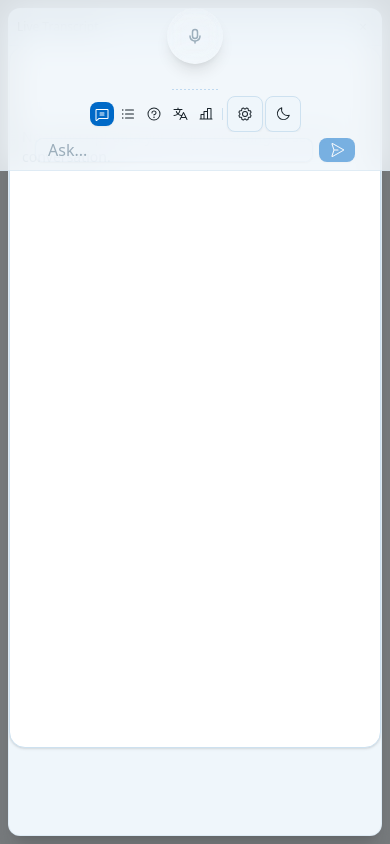
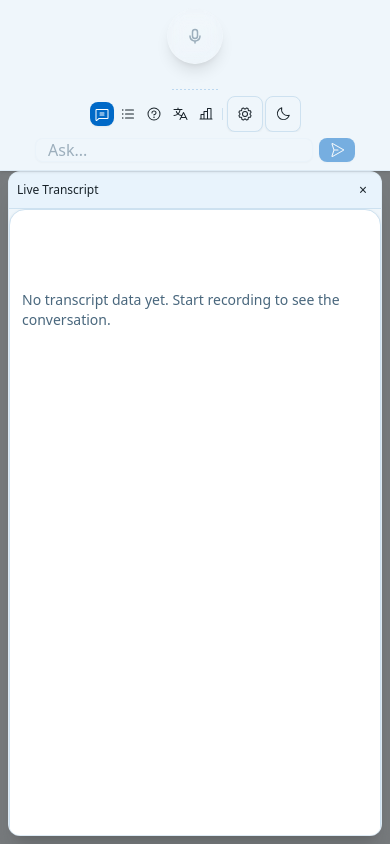
Before and after one commit to segraef/ai-conversation-will, a React (Vite) app: page / in a window 390 px wide. Both pictures are taken after a click on the button 101 px from the left and 114 px from the top of the page. Built offline with nearby package versions, Linux system fonts and the light colour scheme.

Commit message:
feat: Implement dynamic control bar height adjustment for mobile positioning

```diff
--- a/src/App.tsx
+++ b/src/App.tsx
@@ -50,6 +50,23 @@ function AppContent() {
   const [message, setMessage] = useState('');
   const [isSubmitting, setIsSubmitting] = useState(false);
 
+  // Get control bar height for mobile positioning
+  useEffect(() => {
+    const updateControlBarHeight = () => {
+      const controlBar = document.querySelector('[data-control-bar]');
+      if (controlBar) {
+        const height = controlBar.getBoundingClientRect().height;
+        document.documentElement.style.setProperty('--control-bar-height', `${height}px`);
+      }
+    };
+
+    // Update on load and resize
+    updateControlBarHeight();
+    window.addEventListener('resize', updateControlBarHeight);
+
+    return () => window.removeEventListener('resize', updateControlBarHeight);
+  }, []);
+
   // Sync theme with app settings (one-way sync to avoid loops)
   useEffect(() => {
     const isDark = theme === 'dark';
@@ -98,7 +115,7 @@ function AppContent() {
   return (
     <div className="min-h-screen min-h-[100dvh] bg-background text-foreground flex flex-col">
       {/* Control bar at the top */}
-      <div className="sticky top-0 z-50 w-full bg-background/80 backdrop-blur-lg border-b border-border/50 safe-area-inset-top">
+      <div data-control-bar className="sticky top-0 z-[60] w-full bg-background backdrop-blur-lg border-b border-border/50 safe-area-inset-top shadow-sm">
         <div className="max-w-4xl mx-auto p-2 sm:p-3 md:p-4">
           <div className="flex flex-col gap-1.5 sm:gap-2 md:gap-3">
             {/* Top row with record button, visualizer, and controls */}
@@ -234,17 +251,17 @@ function AppContent() {
           </main>
         </div>
 
-        {/* Views panel - now positioned below control bar */}
+        {/* Views panel - positioned below control bar */}
         {activePanel && (
-          <div className="fixed inset-0 sm:relative sm:inset-auto z-40 flex flex-col sm:w-80 md:w-96 lg:w-[28rem] xl:w-[32rem]">
-            {/* Mobile overlay */}
+          <div className="fixed inset-x-0 top-0 bottom-0 sm:relative sm:inset-auto z-30 flex flex-col sm:w-80 md:w-96 lg:w-[28rem] xl:w-[32rem]">
+            {/* Mobile overlay - positioned below control bar */}
             <div
-              className="sm:hidden absolute inset-0 bg-black/50 backdrop-blur-sm"
+              className="sm:hidden absolute inset-x-0 bottom-0 panel-below-control-bar bg-black/50 backdrop-blur-sm"
               onClick={() => setActivePanel(null)}
             />
 
             {/* Panel content - positioned below control bar on mobile */}
-            <div className="absolute inset-x-2 top-2 bottom-2 sm:relative sm:inset-0 sm:top-0 sm:bottom-0 sm:h-full bg-background border border-border/50 sm:border-l rounded-lg sm:rounded-none sm:rounded-l-lg shadow-xl overflow-hidden">
+            <div className="absolute inset-x-2 bottom-2 panel-below-control-bar sm:relative sm:inset-0 sm:h-full bg-background border border-border/50 sm:border-l rounded-lg sm:rounded-none sm:rounded-l-lg shadow-xl overflow-hidden">
               <div className="h-full flex flex-col">
                 <div className="p-2 sm:p-3 border-b flex items-center justify-between bg-muted/30">
                   <h3 className="font-medium text-xs">
--- a/src/index.css
+++ b/src/index.css
@@ -47,6 +47,17 @@
   @supports (-webkit-appearance: none) {
     .min-h-screen {
       min-height: -webkit-fill-available;
+    }
+  }
+
+  /* Panel positioning below control bar */
+  .panel-below-control-bar {
+    top: calc(env(safe-area-inset-top) + var(--control-bar-height, 120px)); /* Use dynamic height or fallback */
+  }
+
+  @media (min-width: 640px) {
+    .panel-below-control-bar {
+      top: auto; /* Reset for larger screens where it's positioned relatively */
     }
   }
 }
```
